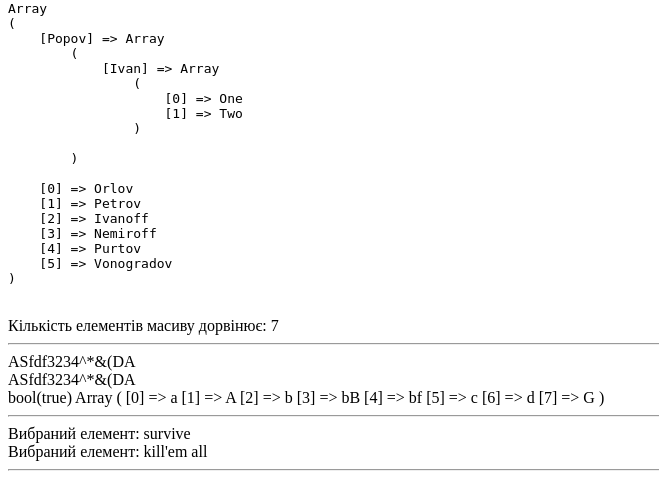
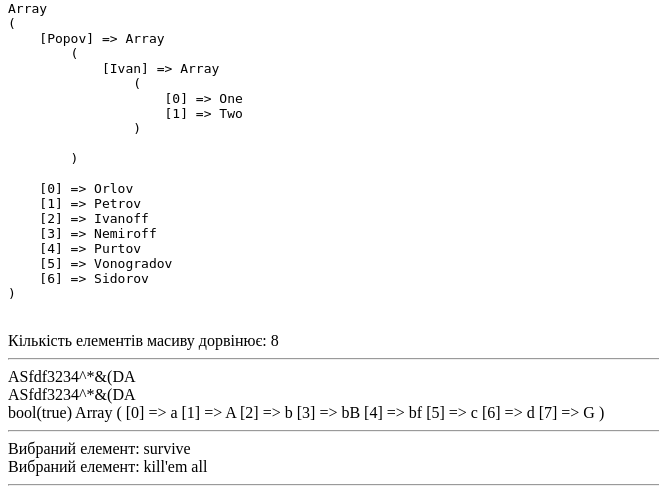
Before and after one commit to pelyuh/ptest.loc, a PHP site: page / in a window 1280 px wide. Shown: the part 2166-2660 px from the top of the page, without its empty margins (0-659 px from the left). Before the commit the page ends 2637 px from the top, so only its background shows below. Run offline with PHP 8.4, Linux system fonts and the light colour scheme.

Commit message:
count array - fix

```diff
--- a/index.php
+++ b/index.php
@@ -186,14 +186,13 @@ $fop = [
   'Nemiroff',
   'Purtov',
   'Vonogradov',
+  'Sidorov',
 ];
 
 function fop_count($array) {
   $i = 0;
   foreach ($array as $key => $value) {
-    if (isset($key)) {
-      $i++;
-    }
+    $i++;
   }
   return $i;
 }
```
